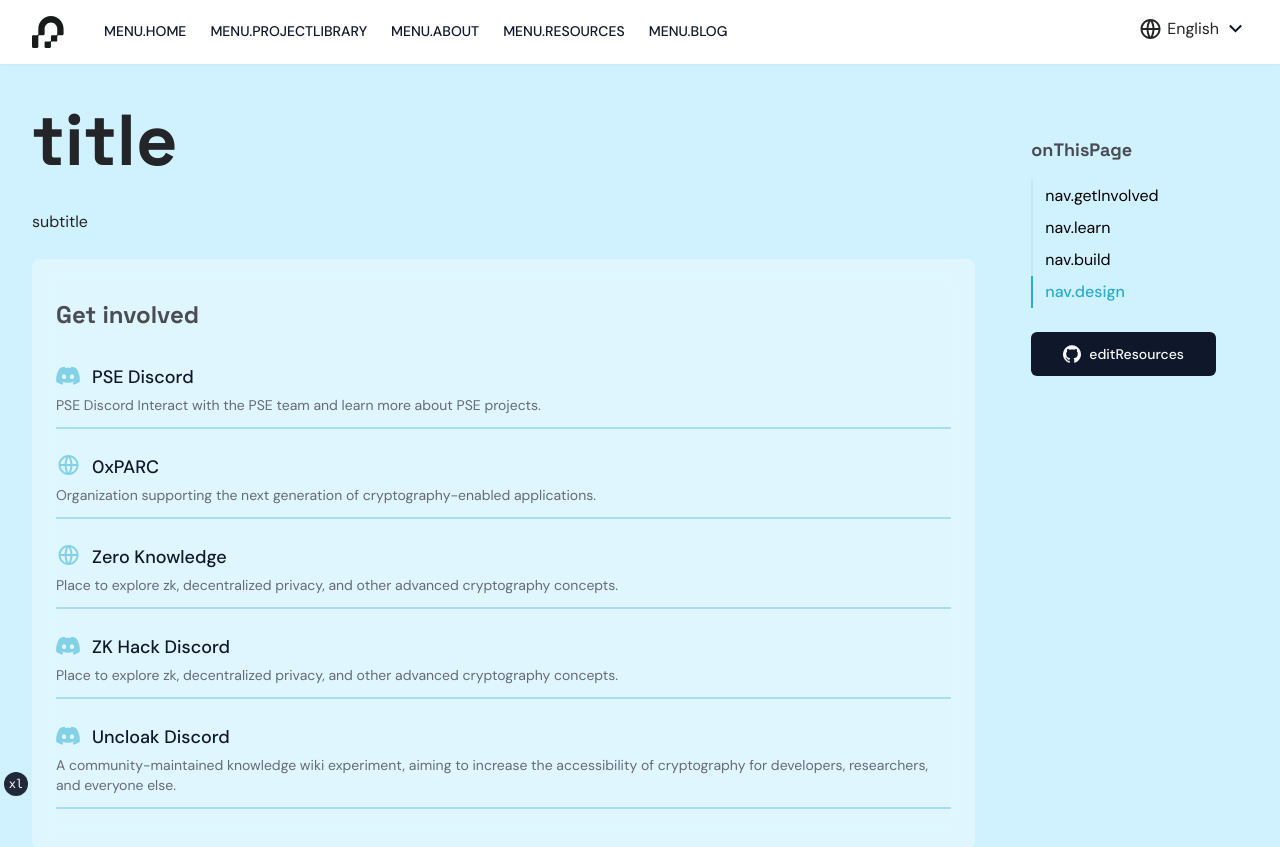
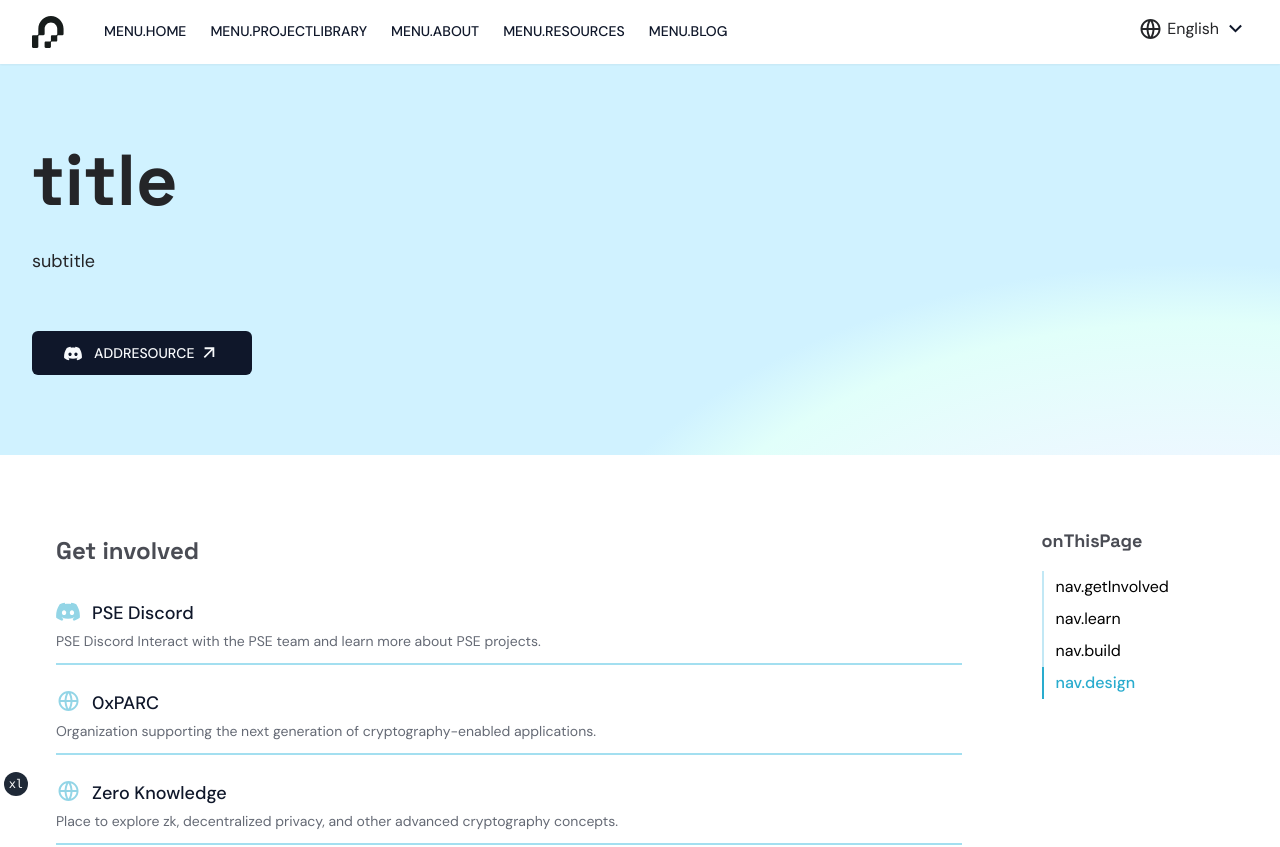
Before and after one commit to privacy-scaling-explorations/pse.dev, a Next.js app: page /en/resources in a window 1280 px wide. Shown: the top 847 px of the page. Built offline with nearby package versions, Linux system fonts and the light colour scheme; what i18next-resources-to-backend would draw is missing.

Commit message:
project pages updates

```diff
--- a/app/[lang]/projects/page.tsx
+++ b/app/[lang]/projects/page.tsx
@@ -22,9 +22,9 @@ export default async function ProjectsPage({ params: { lang } }: any) {
         <ProjectFiltersBar lang={lang} />
       </PageHeader>
 
-      <div className="w-full bg-anakiwa-100 pb-28">
-        <div className="container">
-          <div className="py-8">
+      <div className="w-full bg-white pb-28">
+        <div className="container flex flex-col gap-14 py-8">
+          <div>
             <ProjectResultBar lang={lang} />
           </div>
           <ProjectList lang={lang} />
--- a/app/[lang]/resources/page.tsx
+++ b/app/[lang]/resources/page.tsx
@@ -11,6 +11,7 @@ import { AppContent } from "@/components/ui/app-content"
 import { Button } from "@/components/ui/button"
 import { Label } from "@/components/ui/label"
 import { Icons } from "@/components/icons"
+import { PageHeader } from "@/components/page-header"
 import { useTranslation } from "@/app/i18n/client"
 
 import ResourcesContent from "../content/resources.md"
@@ -166,35 +167,40 @@ const ResourceNav = ({ lang }: LangProps["params"]) => {
           })}
         </ul>
       </div>
-      <Link
-        href={siteConfig.addGithubResource}
-        target="_blank"
-        rel="noreferrer"
-        passHref
-      >
-        <Button size="lg" icon={Icons.gitHub}>
-          <span className="pl-2 text-left text-sm font-medium">
-            {t("editResources")}
-          </span>
-        </Button>
-      </Link>
     </div>
   )
 }
 
 export default function ResourcePage({ params: { lang } }: LangProps) {
   const { t } = useTranslation(lang, "resources-page")
+  const { t: common } = useTranslation(lang, "common")
 
   return (
-    <main className="bg-second-gradient">
+    <main className="bg-white">
+      <PageHeader
+        title={t("title")}
+        subtitle={t("subtitle")}
+        actions={
+          <Link
+            href={siteConfig.addGithubResource}
+            target="_blank"
+            rel="noreferrer"
+            passHref
+          >
+            <Button size="lg">
+              <div className="flex items-center gap-1">
+                <Icons.discord size={18} />
+                <span className="pl-2 text-left text-sm font-medium uppercase">
+                  {common("addResource")}
+                </span>
+                <Icons.externalUrl size={22} />
+              </div>
+            </Button>
+          </Link>
+        }
+      />
       <AppContent className="container grid grid-cols-1 gap-6 py-10 md:grid-cols-[3fr_1fr] md:pb-20 lg:grid-cols-[4fr_1fr]">
         <div className="flex flex-col gap-6">
-          <section className="flex flex-col gap-8">
-            <Label.PageTitle label={t("title")} />
-            <p className="font-sans text-base font-normal leading-[27px] text-tuatara-950">
-              {t("subtitle")}
-            </p>
-          </section>
           <article className="flex flex-col space-y-8 ">
             <ResourcesContent
               components={{
--- a/app/i18n/locales/en/common.json
+++ b/app/i18n/locales/en/common.json
@@ -70,5 +70,7 @@
   "whatDoYouWantDoToday": "What do you want to do today?",
   "showingProjects": "Showing {{count}} projects",
   "showingProjectsWith": "Showing {{count}} projects with:",
-  "connectWithUsOnPlatform": "Connect with us on {{platform}}"
+  "connectWithUsOnPlatform": "Connect with us on {{platform}}",
+  "addResource": "Add a resource",
+  "notCurrentlyActive": "Not Currently Active"
 }
--- a/components/icons.tsx
+++ b/components/icons.tsx
@@ -40,8 +40,8 @@ export const Icons = {
   ),
   discord: (props: LucideProps) => (
     <svg
-      width={props?.width || 24}
-      height={props?.width || 24}
+      width={props?.size || 24}
+      height={props?.size || 24}
       viewBox="0 0 24 24"
       fill="currentColor"
       xmlns="http://www.w3.org/2000/svg"
@@ -254,8 +254,8 @@ export const Icons = {
   ),
   externalUrl: (props: LucideProps) => (
     <svg
-      width="24"
-      height="25"
+      width={props.size || 24}
+      height={props.size || 25}
       viewBox="0 0 24 25"
       fill="currentColor"
       xmlns="http://www.w3.org/2000/svg"
--- a/components/project/project-card.tsx
+++ b/components/project/project-card.tsx
@@ -7,6 +7,7 @@ import { VariantProps, cva } from "class-variance-authority"
 
 import { ProjectInterface, ProjectLinkWebsite } from "@/lib/types"
 import { cn } from "@/lib/utils"
+import { useTranslation } from "@/app/i18n/client"
 import { LocaleTypes } from "@/app/i18n/settings"
 
 import { Icons } from "../icons"
@@ -29,11 +30,11 @@ const TagsIconMapping: Record<string, any> = {
 }
 
 const projectCardVariants = cva(
-  "flex  w-[310px] cursor-pointer flex-col overflow-hidden rounded-lg transition duration-150 ease-in hover:scale-105",
+  "flex w-[310px] cursor-pointer flex-col overflow-hidden rounded-lg transition duration-150 ease-in hover:scale-105",
   {
     variants: {
       showLinks: {
-        true: "min-h-[460px]",
+        true: "min-h-[450px]",
         false: "min-h-[200px]",
       },
       border: {
@@ -51,9 +52,13 @@ export default function ProjectCard({
   className,
   lang,
 }: ProjectCardProps & { lang: LocaleTypes }) {
+  const { t } = useTranslation(lang, "common")
   const router = useRouter()
 
-  const { id, image, links, name, tldr, tags, imageAlt } = project
+  const { id, image, links, name, tldr, tags, imageAlt, projectStatus } =
+    project
+
+  const projectNotActive = projectStatus !== "active"
 
   return (
     <div
@@ -76,7 +81,7 @@ export default function ProjectCard({
           )}
         </div>
       )}
-      <div className="flex h-full flex-col justify-between gap-5 rounded-b-lg bg-white p-5">
+      <div className="flex h-full flex-col justify-between rounded-b-lg bg-white p-4">
         <div className="flex flex-col justify-start gap-2">
           <div className="mb-2 flex gap-2">
             {tags?.themes?.map((theme, index) => {
@@ -94,10 +99,13 @@ export default function ProjectCard({
             })}
           </div>
           <h1 className="text-xl font-bold text-black">{name}</h1>
+          <div className="flex h-28 flex-col gap-4">
             <p className="text-slate-900/80">{tldr}</p>
           </div>
+        </div>
+        <div className="mt-auto flex justify-between">
           {showLinks && (
-          <div className="mr-auto flex items-center justify-start gap-2">
+            <div className="flex items-center justify-start gap-3">
               {Object.entries(links ?? {})?.map(([website, url], index) => {
                 return (
                   <ProjectLink
@@ -109,6 +117,12 @@ export default function ProjectCard({
               })}
             </div>
           )}
+          {projectNotActive && (
+            <span className="text-sm font-medium italic leading-[21px] text-tuatara-400">
+              {t("notCurrentlyActive")}
+            </span>
+          )}
+        </div>
       </div>
     </div>
   )
--- a/components/project/project-link.tsx
+++ b/components/project/project-link.tsx
@@ -25,15 +25,13 @@ export function ProjectLink({ website, url }: ProjectLinkProps) {
       target="_blank"
       rel="noopener noreferrer"
     >
-      <div className="rounded bg-[#F5F5F6] px-4 py-1">
-        <Image
-          src={image}
-          alt={`${website}Vector`}
-          className="cursor-pointer"
-          width={18}
-          height={18}
-        />
-      </div>
+      <Image
+        src={image}
+        alt={`${website}Vector`}
+        className="h-5 cursor-pointer text-black"
+        width={20}
+        height={20}
+      />
     </a>
   )
 }
--- a/tailwind.config.js
+++ b/tailwind.config.js
@@ -45,6 +45,7 @@ module.exports = {
         tuatara: {
           100: "#E5E6E8",
           200: "#CDCFD4",
+          400: "#808590",
           500: "#656A75",
           600: "#565964",
           700: "#4A4C54",
```
Also changed, not shown: public/social-medias/github-fill.svg, public/social-medias/global-line.svg. Lines whose indentation alone changed are shown as unchanged.
